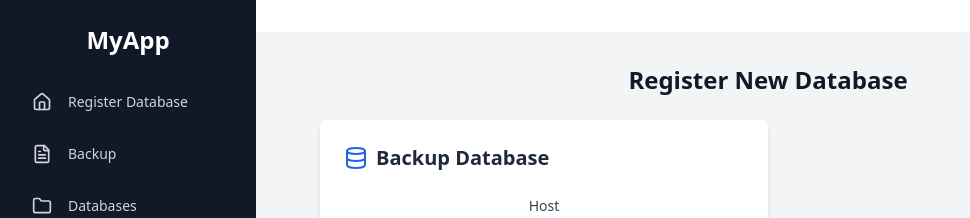
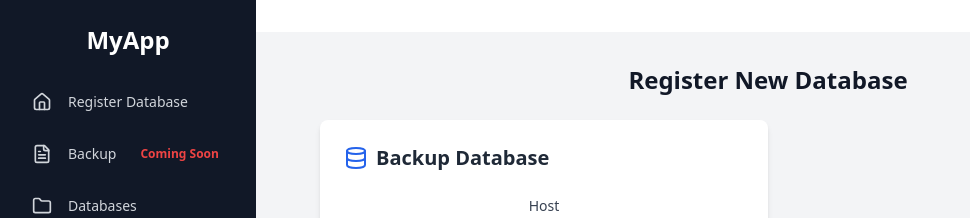
Before and after one commit to Shahryar-Anwer/mvp-new, a React (Vite) app: page /dashboard in a window 1280 px wide. Shown: the top 218 px of the page, without its empty margins (0-970 px from the left). Built offline with nearby package versions, Linux system fonts and the light colour scheme.

Commit message:
env issue fixed v2

```diff
--- a/src/components/Dashboard/Sidebar.jsx
+++ b/src/components/Dashboard/Sidebar.jsx
@@ -1,32 +1,9 @@
-import React, { useState, useRef, useEffect } from "react";
-import {
-  Home,
-  Users,
-  Settings,
-  Menu,
-  X,
-  BarChart2,
-  ChevronDown,
-  Folder,
-  FileText,
-  LogOut,
-} from "lucide-react";
+import React, { useState, useRef } from "react";
+import { Home, FileText, Folder, Menu, X, LogOut } from "lucide-react";
 
 const navItems = [
   { icon: Home, label: "Register Database", action: "register" },
-  { icon: FileText, label: "Backup", action: "backup" },
-];
-
-const projectItems = [
-  { label: "Active Projects", href: "#" },
-  { label: "Project Timeline", href: "#" },
-  { label: "Project Goals", href: "#" },
-];
-
-const reportItems = [
-  { label: "Performance", href: "#" },
-  { label: "Statistics", href: "#" },
-  { label: "Monthly Review", href: "#" },
+  { icon: FileText, label: "Backup", action: "backup", status: "coming-soon" },
 ];
 
 export default function Sidebar({
@@ -35,23 +12,12 @@ export default function Sidebar({
   onBackupDatabases,
 }) {
   const [isOpen, setIsOpen] = useState(false);
-  const [projectsOpen, setProjectsOpen] = useState(false);
   const [profileMenuOpen, setProfileMenuOpen] = useState(false);
   const profileMenuRef = useRef(null);
 
   const handleLogout = () => {
     console.log("Logging out...");
-    // Add your logout logic here
   };
-
-  const DropdownItem = ({ label, href }) => (
-    <a
-      href={href}
-      className="flex items-center pl-12 py-2 text-sm text-gray-300 hover:bg-gray-800 rounded-md transition-colors"
-    >
-      {label}
-    </a>
-  );
 
   return (
     <>
@@ -78,65 +44,40 @@ export default function Sidebar({
           {/* Navigation */}
           <nav className="flex-1 px-4">
             <ul className="space-y-2">
-              {/* Regular Menu Items */}
               {navItems.map((item) => (
                 <li key={item.label}>
-                  {item.action === "register" ? (
                   <button
-                      onClick={onRegisterDb}
+                    onClick={
+                      item.action === "register"
+                        ? onRegisterDb
+                        : item.action === "backup"
+                        ? onBackupDb
+                        : undefined
+                    }
                     className="w-full flex items-center gap-4 px-4 py-3 text-gray-300 hover:bg-gray-800 rounded-md transition-colors"
                   >
                     <item.icon size={20} />
                     <span className="text-sm font-medium">{item.label}</span>
+                    {item.status === "coming-soon" && (
+                      <span className="ml-2 text-xs font-semibold text-red-500">
+                        Coming Soon
+                      </span>
+                    )}
                   </button>
-                  ) : item.action === "backup" ? (
-                    <button
-                      onClick={onBackupDb}
-                      className="w-full flex items-center gap-4 px-4 py-3 text-gray-300 hover:bg-gray-800 rounded-md transition-colors"
-                    >
-                      <item.icon size={20} />
-                      <span className="text-sm font-medium">{item.label}</span>
-                    </button>
-                  ) : (
-                    <a
-                      href={item.href}
-                      className="flex items-center gap-4 px-4 py-3 text-gray-300 hover:bg-gray-800 rounded-md transition-colors"
-                    >
-                      <item.icon size={20} />
-                      <span className="text-sm font-medium">{item.label}</span>
-                    </a>
-                  )}
                 </li>
               ))}
 
-              {/* Projects Dropdown */}
+              {/* Databases */}
               <li>
                 <button
-                  onClick={() => {
-                    onBackupDatabases();
-                  }}
+                  onClick={onBackupDatabases}
                   className="w-full flex items-center justify-between gap-4 px-4 py-3 text-gray-300 hover:bg-gray-800 rounded-md transition-colors"
                 >
                   <div className="flex items-center gap-4">
                     <Folder size={20} />
                     <span className="text-sm font-medium">Databases</span>
                   </div>
-                  {/* <ChevronDown
-                    size={16}
-                    className={`transform transition-transform duration-200 ${
-                      projectsOpen ? "rotate-180" : ""
-                    }`}
-                  /> */}
                 </button>
-                <div
-                  className={`mt-1 overflow-hidden transition-all duration-200 ease-in-out ${
-                    projectsOpen ? "max-h-48" : "max-h-0"
-                  }`}
-                >
-                  {projectItems.map((item) => (
-                    <DropdownItem key={item.label} {...item} />
-                  ))}
-                </div>
               </li>
             </ul>
           </nav>
@@ -159,7 +100,6 @@ export default function Sidebar({
                 </div>
               </button>
 
-              {/* Profile Menu */}
               {profileMenuOpen && (
                 <div className="absolute bottom-full left-0 w-full mb-2 bg-gray-800 rounded-lg shadow-lg overflow-hidden">
                   <button
```
Lines whose indentation alone changed are shown as unchanged.
